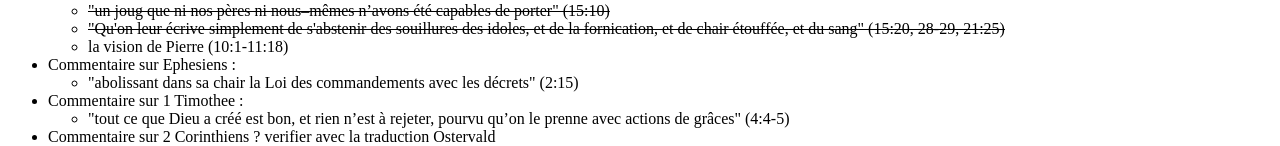
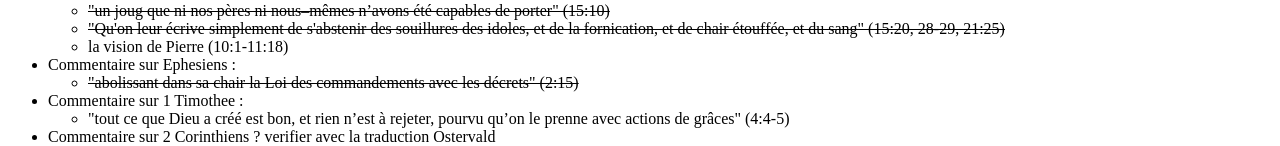
Before and after one commit to kylak/plan, a plain HTML site: page index.html in a window 1280 px wide. Shown: the part 1307-1453 px from the top of the page. Drawn offline with Linux system fonts and the light colour scheme.

Commit message:
ephesiens 2 done

```diff
--- a/index.html
+++ b/index.html
@@ -97,8 +97,8 @@
 		<li><s>"Qu'on leur écrive simplement de s'abstenir des souillures des idoles, et de la fornication, et de chair étouffée, et du sang" (15:20, 28-29, 21:25)</s></li>
 		<li>la vision de Pierre (10:1-11:18)</li>
 		</ul></li>
-		<li>Commentaire sur Ephesiens :
-		<ul><li>"abolissant dans sa chair la Loi des commandements avec les décrets" (2:15)</li></ul></li>
+		<li><s></s>Commentaire sur Ephesiens</s> :
+		<ul><li><s>"abolissant dans sa chair la Loi des commandements avec les décrets" (2:15)</s></li></ul></li>
 		<li>Commentaire sur 1 Timothee :
 		<ul><li>"tout ce que Dieu a créé est bon, et rien n’est à rejeter, pourvu qu’on le prenne avec actions de grâces" (4:4-5)</li></ul></li>
 		<li>Commentaire sur 2 Corinthiens ? verifier avec la traduction Ostervald</li>
```
